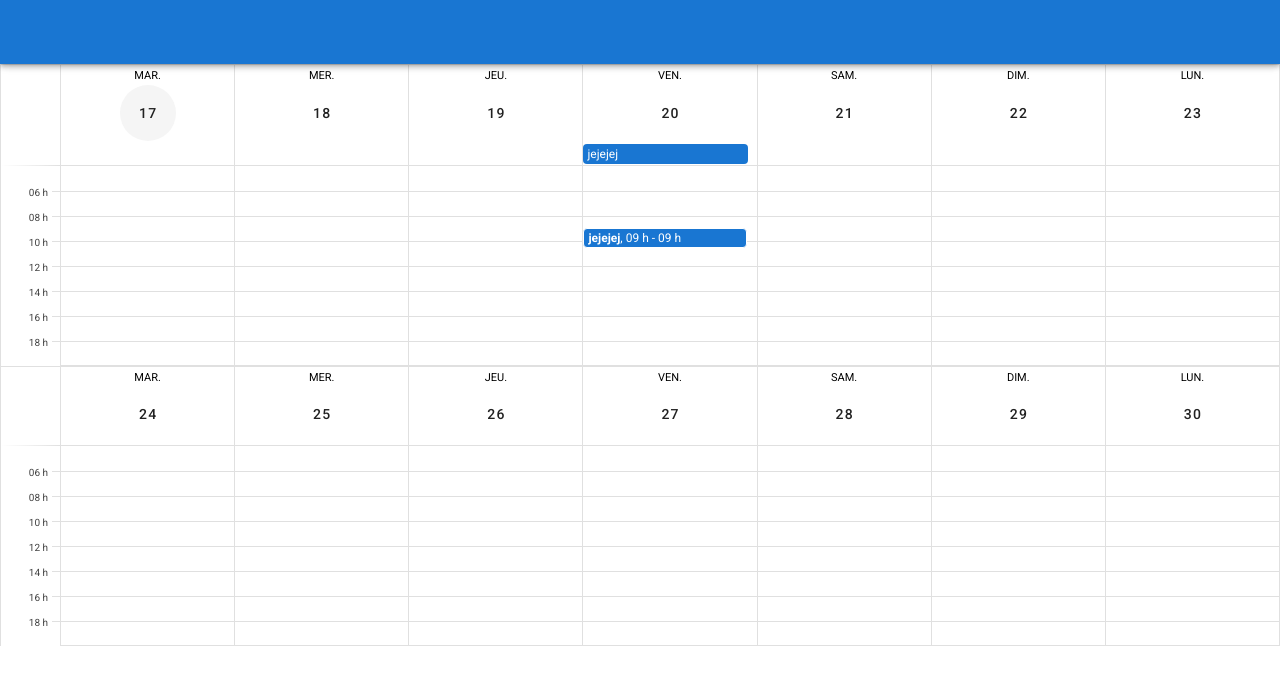
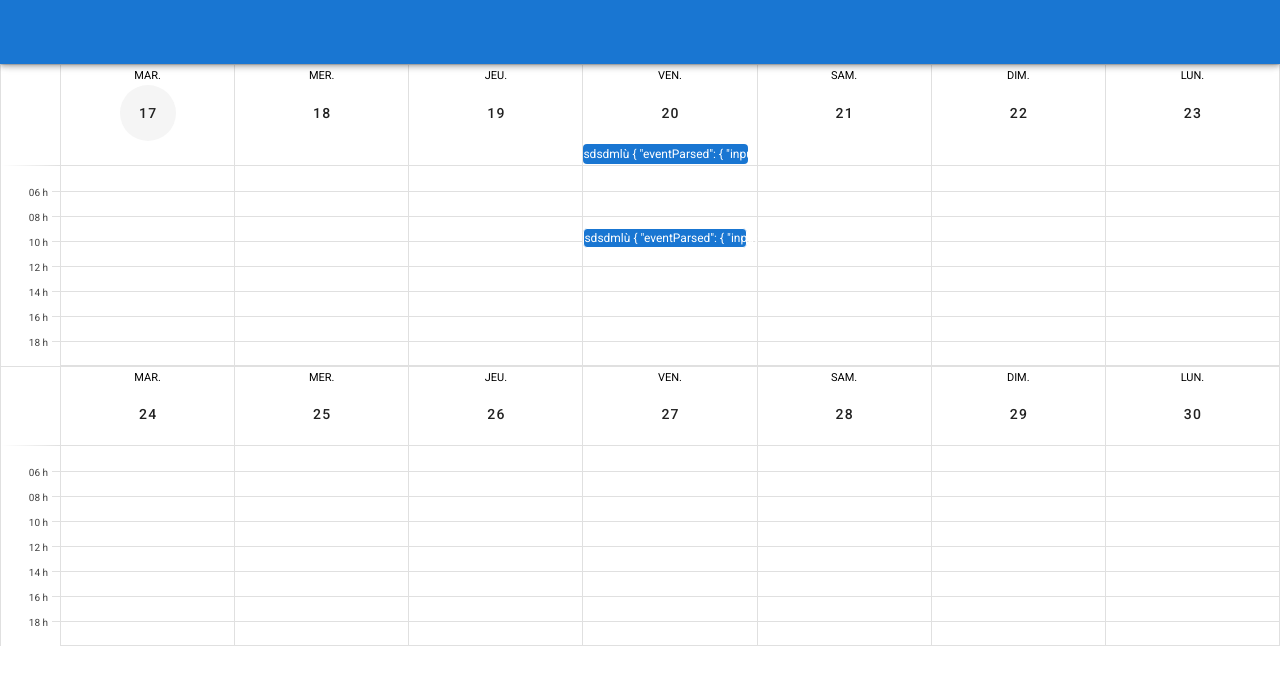
Before and after one commit to benoitkugler/intendance, a Vue app in the folder frontend/: page / in a window 1280 px wide. Shown: the top 684 px of the page. Built offline with nearby package versions, Linux system fonts and the light colour scheme.

Commit message:
drag and drop

```diff
--- a/frontend/src/components/Calendar.vue
+++ b/frontend/src/components/Calendar.vue
@@ -11,12 +11,18 @@
       :start="startWeek1"
       :weekdays="weekdays"
       :events="[
-        { name: 'jejejej', start: '2019-12-20T09:00' },
+        { name: 'jejejej', start: '2019-12-20T09:00', id: '78' },
         { name: 'jejejej', start: '2019-12-20' }
       ]"
       @click:interval="log"
       @click:time="log"
     >
+      <template v-slot:event="prop">
+        <div>sdsdmlù {{ prop }}</div>
+      </template>
+      <template v-slot:day-header="{ date }">
+        <div :data-day="date"></div>
+      </template>
     </v-calendar>
     <v-calendar
       type="week"
```
